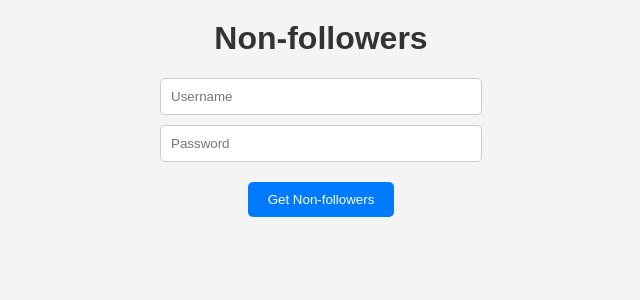
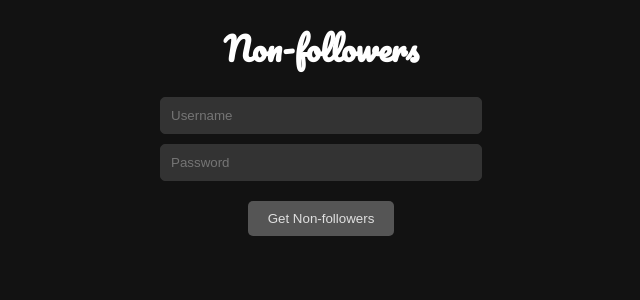
Before and after one commit to septo198/instagramNonfollowers, a Flask app: page / in a window 1280 px wide. Shown: the top 300 px of the page, without its empty margins (319-959 px from the left). Run offline with Flask 3, Linux system fonts and the light colour scheme.

Commit message:
Dark mode

```diff
--- a/app.py
+++ b/app.py
@@ -1,4 +1,4 @@
-from flask import Flask, render_template, request, jsonify, send_file
+from flask import Flask, render_template, request, jsonify, send_file, make_response
 from main import login, get_followers, get_followings, determine_nonfollowers
 import requests
 from io import BytesIO
@@ -15,17 +15,23 @@ def login_route():
     username = data['username']
     password = data['password']
     message = login(username, password)
-    return jsonify(message=message)
+    response = make_response(jsonify(message=message))
+    response.headers['Cache-Control'] = 'no-store'
+    return response
 
 @app.route('/get_followers', methods=['POST'])
 def get_followers_route():
     followers_dict = get_followers()
-    return jsonify(followers=followers_dict)
+    response = make_response(jsonify(followers=followers_dict))
+    response.headers['Cache-Control'] = 'no-store'
+    return response
 
 @app.route('/get_followings', methods=['POST'])
 def get_followings_route():
     followings_dict = get_followings()
-    return jsonify(followings=followings_dict)
+    response = make_response(jsonify(followings=followings_dict))
+    response.headers['Cache-Control'] = 'no-store'
+    return response
 
 @app.route('/determine_nonfollowers', methods=['POST'])
 def determine_nonfollowers_route():
@@ -33,7 +39,9 @@ def determine_nonfollowers_route():
     followers_dict = data['followers']
     followings_dict = data['followings']
     nonfollowers = determine_nonfollowers(followers_dict, followings_dict)
-    return jsonify(nonfollowers=nonfollowers)
+    response = make_response(jsonify(nonfollowers=nonfollowers))
+    response.headers['Cache-Control'] = 'no-store'
+    return response
 
 @app.route('/proxy_image')
 def proxy_image():
--- a/static/style.css
+++ b/static/style.css
@@ -1,21 +1,23 @@
 body {
-    font-family: Arial, sans-serif;
-    background-color: #f4f4f4;
+    font-family: 'Montserrat', sans-serif;
+    background-color: #121212;
+    color: #e0e0e0;
     margin: 0;
     padding: 0;
 }
 
 h1 {
     text-align: center;
-    color: #333;
+    color: #ffffff;
     margin-top: 20px;
+    font-family: 'Pacifico', cursive;
 }
 
 #status {
     text-align: center;
     margin: 20px 0;
     font-size: 18px;
-    color: #555;
+    color: #bbbbbb;
 }
 
 input[type="text"], input[type="password"] {
@@ -24,23 +26,26 @@ input[type="text"], input[type="password"] {
     padding: 10px;
     width: 80%;
     max-width: 300px;
-    border: 1px solid #ccc;
+    border: 1px solid #333;
     border-radius: 5px;
+    background-color: #333;
+    color: #e0e0e0;
 }
 
 button {
     display: block;
     margin: 20px auto;
     padding: 10px 20px;
-    background-color: #007bff;
-    color: white;
+    background-color: #555;
+    color: #e0e0e0;
     border: none;
     border-radius: 5px;
     cursor: pointer;
+    transition: background-color 0.3s;
 }
 
 button:hover {
-    background-color: #0056b3;
+    background-color: #777;
 }
 
 #nonfollowers-list {
@@ -52,8 +57,8 @@ button:hover {
 }
 
 #nonfollowers-list li {
-    background-color: white;
-    border: 1px solid #ddd;
+    background-color: #1e1e1e;
+    border: 1px solid #333;
     border-radius: 5px;
     margin: 10px;
     padding: 10px;
--- a/templates/index.html
+++ b/templates/index.html
@@ -5,6 +5,7 @@
     <meta name="viewport" content="width=device-width, initial-scale=1.0">
     <title>Non-followers</title>
     <link rel="stylesheet" href="{{ url_for('static', filename='style.css') }}">
+    <link href="https://fonts.googleapis.com/css2?family=Pacifico&family=Montserrat:wght@400;700&display=swap" rel="stylesheet">
     <script>
         let followers = null;
         let followings = null;
@@ -15,7 +16,8 @@
             fetch('/login', {
                 method: 'POST',
                 headers: {
-                    'Content-Type': 'application/json'
+                    'Content-Type': 'application/json',
+                    'Cache-Control': 'no-store'
                 },
                 body: JSON.stringify({ username: username, password: password })
             })
@@ -30,7 +32,8 @@
             fetch('/get_followers', {
                 method: 'POST',
                 headers: {
-                    'Content-Type': 'application/json'
+                    'Content-Type': 'application/json',
+                    'Cache-Control': 'no-store'
                 }
             })
             .then(response => response.json())
@@ -45,7 +48,8 @@
             fetch('/get_followings', {
                 method: 'POST',
                 headers: {
-                    'Content-Type': 'application/json'
+                    'Content-Type': 'application/json',
+                    'Cache-Control': 'no-store'
                 }
             })
             .then(response => response.json())
@@ -60,7 +64,8 @@
             fetch('/determine_nonfollowers', {
                 method: 'POST',
                 headers: {
-                    'Content-Type': 'application/json'
+                    'Content-Type': 'application/json',
+                    'Cache-Control': 'no-store'
                 },
                 body: JSON.stringify({ followers: followers, followings: followings })
             })
```
